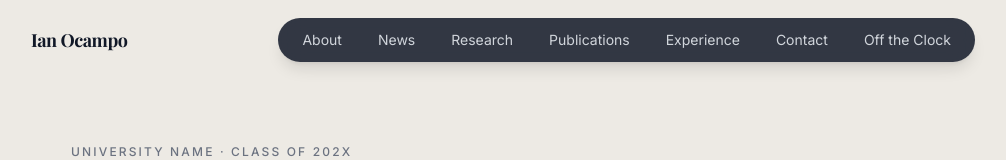
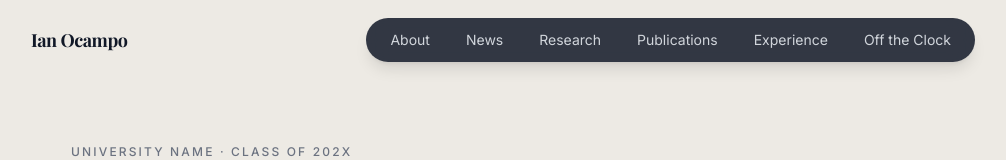
Before and after one commit to i4ngit/portfolio, a Next.js app: page / in a window 1280 px wide. Shown: the top 160 px of the page, without its empty margins (137-1143 px from the left). Built offline with nearby package versions, Linux system fonts and the light colour scheme.

Commit message:
Remove Contact from navbar
Co-Authored-By: Claude Sonnet 4.6 <noreply@anthropic.com>

```diff
--- a/components/layout/Navbar.tsx
+++ b/components/layout/Navbar.tsx
@@ -10,7 +10,6 @@ const NAV_LINKS = [
   { href: "/#research", label: "Research" },
   { href: "/#publications", label: "Publications" },
   { href: "/#experience", label: "Experience" },
-  { href: "/#contact", label: "Contact" },
   { href: "/off-the-clock", label: "Off the Clock" },
 ];
 
```
